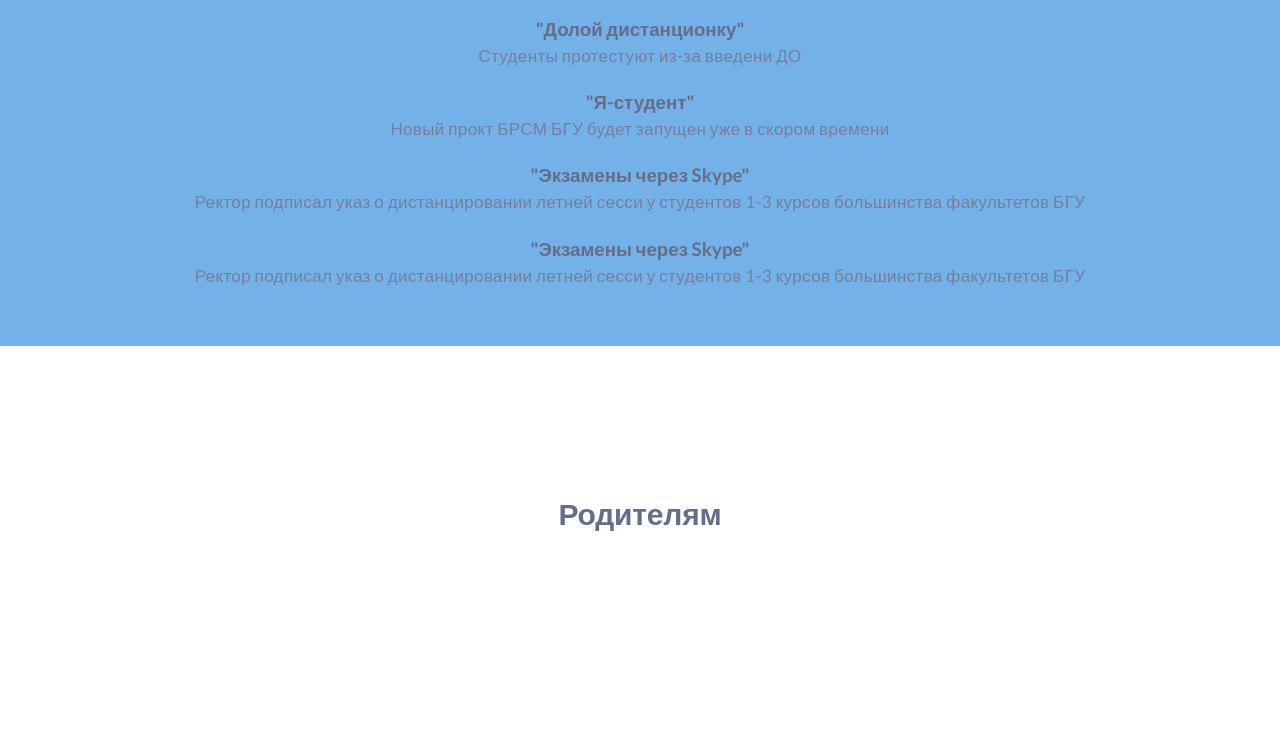
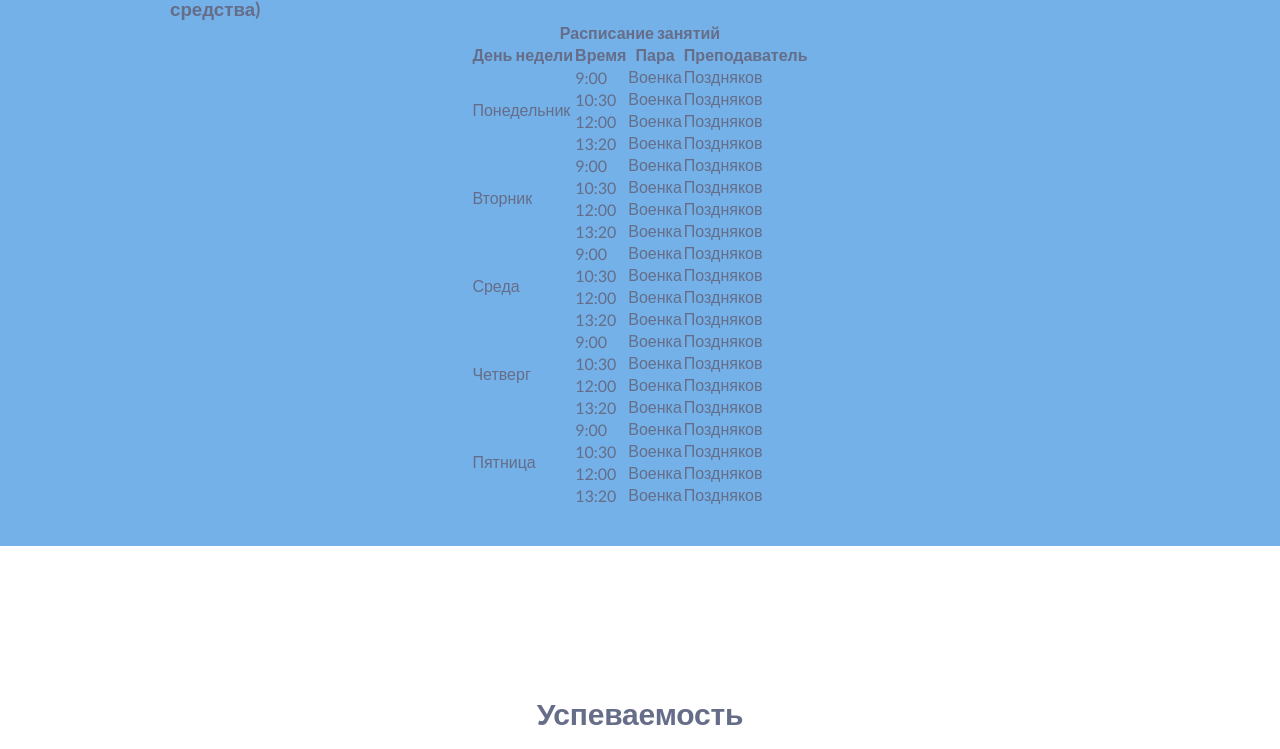
Before and after one commit to GeekyNarciss/CabForIvan, a plain HTML site: page CabStudent.html in a window 1280 px wide. Shown: the part 642-1391 px from the top of the page. Drawn offline with Linux system fonts and the light colour scheme; files whose address does not match are found by name.

Commit message:
some fixes

```diff
--- a/CabStudent.css
+++ b/CabStudent.css
@@ -98,13 +98,13 @@ nav li>a:hover {
     color: #064a88;
 }
 
-.galery{
+.profile{
     width: 100%;
     height: 494px;
     background-color: #489CE8;
 }
 
-.galery .container{
+.profile .container{
     height: 100%;
     width: 940px;
     padding: 0 40px;
@@ -114,23 +114,23 @@ nav li>a:hover {
     justify-content: space-around;
 }
 
-.galery h2{
+.profile h2{
     position: relative;
-    top: -80px;
+    top: 80px;
     font-size: 30px;
     color: #666d89;
     font-weight: 900;
     letter-spacing: -0.2px;
 }
 
-.news{
+.schedule{
     color: #666d89;
-    height: 494px;
+    height: 694px;
     width: 100%;
     background-color: #73B1E8;
 }
 
-.news .container{
+.schedule .container{
     height: calc(100% - 80px);
     width: 940px;
     padding: 40px;
@@ -140,7 +140,7 @@ nav li>a:hover {
     justify-content: space-around;
 }
 
-.news h2{
+.schedule h2{
     position: relative;
     top: 10px;
     font-size: 30px;
@@ -149,7 +149,7 @@ nav li>a:hover {
     letter-spacing: -0.2px;
 }
 
-.news h4{
+.schedule h4{
     position: relative;
     top: -10px;
     letter-spacing: 0.36px;
@@ -159,7 +159,7 @@ nav li>a:hover {
     font-weight: 400;
 }
 
-.news h5{
+.schedule h5{
     position: relative;
     top: -10px;
     letter-spacing: 0.36px;
@@ -169,13 +169,13 @@ nav li>a:hover {
     font-weight: 400;
 }
 
-.FAQ{
+.academic-perfomance{
     width: 100%;
     height: 494px;
     background-color: #fff;
 }
 
-.FAQ .container{
+.academic-perfomance .container{
     height: calc(100% - 80px);
     width: 940px;
     padding: 40px;
@@ -185,7 +185,7 @@ nav li>a:hover {
     justify-content: space-around;
 }
 
-.FAQ h2{
+.academic-perfomance h2{
     position: relative;
     top: -80px;
     font-size: 30px;
@@ -194,13 +194,13 @@ nav li>a:hover {
     letter-spacing: -0.2px;
 }
 
-.contact{
+.exams{
     background-color: #73B1E8;
     height: 494px;
     color: #666d89;
 }
 
-.contact .container{
+.exams .container{
     height: calc(100% - 80px);
     width: 940px;
     padding: 40px;
@@ -210,7 +210,7 @@ nav li>a:hover {
     justify-content: space-around;
 }
 
-.contact h2{
+.exams h2{
     position: relative;
     top: 10px;
     font-size: 30px;
@@ -219,7 +219,7 @@ nav li>a:hover {
     letter-spacing: -0.2px;
 }
 
-.contact h4{
+.exams h4{
     letter-spacing: 0.36px;
     line-height: 30px;
     font-size: 17px;
@@ -227,7 +227,7 @@ nav li>a:hover {
     font-weight: 400;
 }
 
-.contact h5{
+.exams h5{
     letter-spacing: 0.36px;
     line-height: 30px;
     font-size: 17px;
@@ -235,10 +235,10 @@ nav li>a:hover {
     font-weight: 400;
 }
 
-.contact a{
+.exams a{
     color: #767e9e;
 }
-.contact h5>a:hover {
+.exams h5>a:hover {
     cursor: pointer;
     color: #064a88;
 }
--- a/CabStudent.html
+++ b/CabStudent.html
@@ -13,50 +13,155 @@
             <h1 class ="BSU"><a href="https://www.bsu.by"><img src="assets/bsu.png" width="60" alt="bsu-logo"></a>БГУ</h1>
         <nav>
             <ul>
-              <li><a href="#home">Галерея</a></li>
-              <li><a href="#news">Новости</a></li>
-              <li><a href="#FAQ">Родителям</a></li>
-              <li><a href="#contact">Контакты</a></li>
-              <li><a href="Form.html">Войти</a></li>
+              <li><a href="#home">Мой профиль</a></li>
+              <li><a href="#schedule">Расписание</a></li>
+              <li><a href="#academic-perfomance">Успеваемость</a></li>
+              <li><a href="#exams">Экзамены</a></li>
+              <li><a href="index.html">Выйти</a></li>
             </ul>
           </nav>
           </div>
     </header>
-        <div class="galery" id="home">
+        <div class="profile" id="home">
             <div class="container">
-            <h2>Галерея</h2>
+            <h2>Мой профиль</h2>
+            <h2>Настаченко Артемий Юрьевич</h3>
+            <img src="assets/фото" alt="personal-photo">
         </div>
-        <div class="news" id="news">
+        <div class="schedule" id="schedule">
             <div class="container">
-                <h2>Новости</h2>
-                <h3>"Экзамены через Skype"</h3>
-                <h5>Ректор подписал указ о дистанцировании летней сесси у студентов 1-3 курсов большинства факультетов БГУ</h5>
-                <h3>"Долой дистанционку"</h3>
-                <h5>Студенты протестуют из-за введени ДО</h5>
-                <h3>"Я-студент"</h3>
-                <h5>Новый прокт БРСМ БГУ будет запущен уже в скором времени</h5>
-                <h3>"Экзамены через Skype"</h3>
-                <h5>Ректор подписал указ о дистанцировании летней сесси у студентов 1-3 курсов большинства факультетов БГУ</h5>
-                <h3>"Экзамены через Skype"</h3>
-                <h5>Ректор подписал указ о дистанцировании летней сесси у студентов 1-3 курсов большинства факультетов БГУ</h5>
+                <h2>Расписание</h2>
+                <h3>Факультет радиофизики и компьютерных технологий</h3>
+                <h3>2 курс, группа 7, форма обучения дневная</h3>
+                <h3>Специальность: компьютерная безопасность (радиофизические методы и программно-технические средства)</h3>
+                <table>
+                    <tbody>
+                      <tr>
+                        <th colspan="4">Расписание занятий</th>
+                      </tr>
+                      <tr>
+                        <th>День недели</th>
+                        <th>Время</th>
+                        <th>Пара</th>
+                        <th>Преподаватель</th>
+                      </tr>
+                      <tr>
+                        <td rowspan="4">Понедельник</td>
+                        <td>9:00</td>
+                        <td>Военка</td>
+                        <td>Поздняков</td>
+                      </tr>
+                      <tr>
+                        <td>10:30</td>
+                        <td>Военка</td>
+                        <td>Поздняков</td>
+                      </tr>
+                      <tr>
+                        <td>12:00</td>
+                        <td>Военка</td>
+                        <td>Поздняков</td>
+                      </tr>
+                      <tr>
+                        <td>13:20</td>
+                        <td>Военка</td>
+                        <td>Поздняков</td>
+                      </tr>
+                      <tr>
+                        <td rowspan="4">Вторник</td>
+                        <td>9:00</td>
+                        <td>Военка</td>
+                        <td>Поздняков</td>
+                      </tr>
+                      <tr>
+                        <td>10:30</td>
+                        <td>Военка</td>
+                        <td>Поздняков</td>
+                      </tr>
+                      <tr>
+                        <td>12:00</td>
+                        <td>Военка</td>
+                        <td>Поздняков</td>
+                      </tr>
+                      <tr>
+                        <td>13:20</td>
+                        <td>Военка</td>
+                        <td>Поздняков</td>
+                      </tr>
+                      <tr>
+                        <td rowspan="4">Среда</td>
+                        <td>9:00</td>
+                        <td>Военка</td>
+                        <td>Поздняков</td>
+                      </tr>
+                      <tr>
+                        <td>10:30</td>
+                        <td>Военка</td>
+                        <td>Поздняков</td>
+                      </tr>
+                      <tr>
+                        <td>12:00</td>
+                        <td>Военка</td>
+                        <td>Поздняков</td>
+                      </tr>
+                      <tr>
+                        <td>13:20</td>
+                        <td>Военка</td>
+                        <td>Поздняков</td>
+                      </tr>
+                      <tr>
+                        <td rowspan="4">Четверг</td>
+                        <td>9:00</td>
+                        <td>Военка</td>
+                        <td>Поздняков</td>
+                      </tr>
+                      <tr>
+                        <td>10:30</td>
+                        <td>Военка</td>
+                        <td>Поздняков</td>
+                      </tr>
+                      <tr>
+                        <td>12:00</td>
+                        <td>Военка</td>
+                        <td>Поздняков</td>
+                      </tr>
+                      <tr>
+                        <td>13:20</td>
+                        <td>Военка</td>
+                        <td>Поздняков</td>
+                      </tr>
+                      <tr>
+                        <td rowspan="4">Пятница</td>
+                        <td>9:00</td>
+                        <td>Военка</td>
+                        <td>Поздняков</td>
+                      </tr>
+                      <tr>
+                        <td>10:30</td>
+                        <td>Военка</td>
+                        <td>Поздняков</td>
+                      </tr>
+                      <tr>
+                        <td>12:00</td>
+                        <td>Военка</td>
+                        <td>Поздняков</td>
+                      </tr>
+                      <tr>
+                        <td>13:20</td>
+                        <td>Военка</td>
+                        <td>Поздняков</td>
+                      </tr>
+                    </tbody>
+                  </table>
             </div>
         </div>
-        <div class="FAQ" id="FAQ">
+        <div class="academic-perfomance" id="academic-perfomance">
             <div class="container">
-                <h2>Родителям</h2>
+                <h2>Успеваемость</h2>
             </div>
         </div>
-        <div class="contact" id="contact">
+        <div class="exams" id="exams">
             <div class="container">
-                <h2>Контакты</h2>
-                <h3>"Справочная</h3>
-                <h5><a href="tel:+375445425350">+375445425350</a></h5>
-                <h3>Приёмная комиссия</h3>
-                <h5><a href="tel:+375445425350">+375445425350</a></h5>
-                <h3>Пресс-служба БГУ</h3>
-                <h5><a href="tel:+375445425350">+375445425350</a></h5>
-                <h3>Библиотека БГУ</h3>
-                <h5><a href="tel:+375445425350">+375445425350</a></h5>
+                <h2>Экзамены</h2>
             </div>
         </div>
         <footer>
```
Also changed, not shown: CabAdmin.html (+1 -1 lines), CabTeacher.html (+1 -1 lines), assetss/bsu.png (renamed from Assets/bsu.png), assetss/facebook.svg (renamed from Assets/facebook.svg), assetss/google.svg (renamed from Assets/google.svg), assetss/linkedin.svg (renamed from Assets/linkedin.svg), assetss/twitter.svg (renamed from Assets/twitter.svg).
